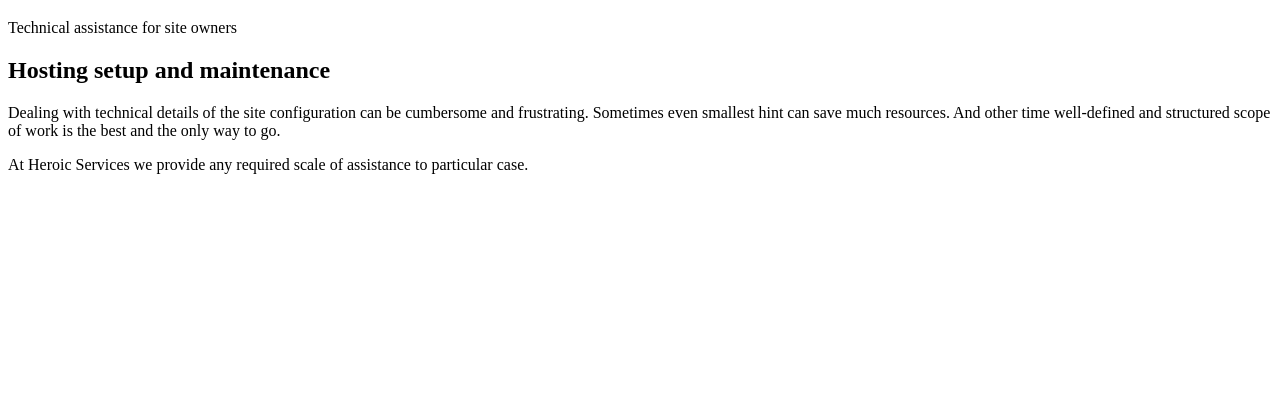
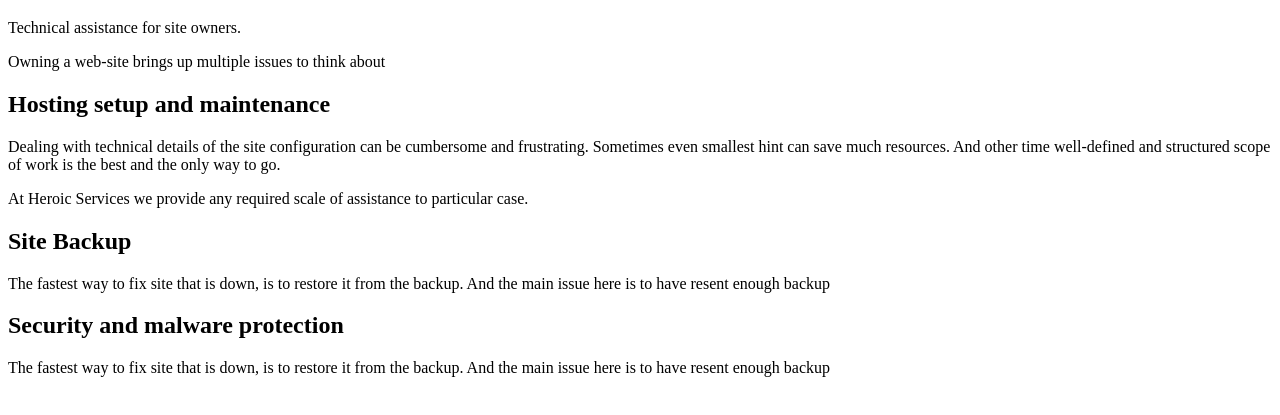
Before and after one commit to r-senchuk/-zlando, a website: page site-management-assistance.html in a window 1280 px wide. Shown: the part 61-476 px from the top of the page. Drawn offline with nearby package versions, Linux system fonts and the light colour scheme.

Commit message:
some updates

```diff
--- a/site-management-assistance.html
+++ b/site-management-assistance.html
@@ -14,12 +14,19 @@
         <div id="reacontainer"> </div>
         <div id="seocontainer">
             <h1>Web-site managing assistance</h1>
-            <p>Technical assistance for site owners</p>
+            <p>Technical assistance for site owners.</p>
+            <p>Owning a web-site brings up multiple issues to think about</p>
             <h2>Hosting setup and maintenance</h2>
             <p>Dealing with technical details of the site configuration can be cumbersome and frustrating.
                 Sometimes even smallest hint can save much resources.
                 And other time well-defined and structured scope of work is the best and the only way to go.</p>
             <p>At Heroic Services we provide any required scale of assistance to particular case.</p>
+            <h2>Site Backup</h2>
+            <p>The fastest way to fix site that is down, is to restore it from the backup.
+                And the main issue here is to have resent enough backup</p>
+            <h2>Security and malware protection</h2>
+            <p>The fastest way to fix site that is down, is to restore it from the backup.
+                And the main issue here is to have resent enough backup</p>
         </div>
     </body>
 </html>
```
Also changed, not shown: 1 other file.
